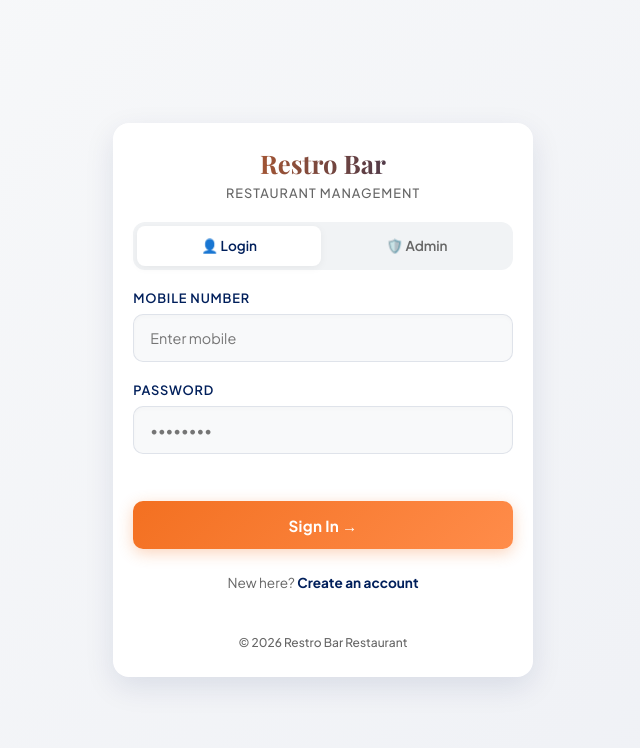
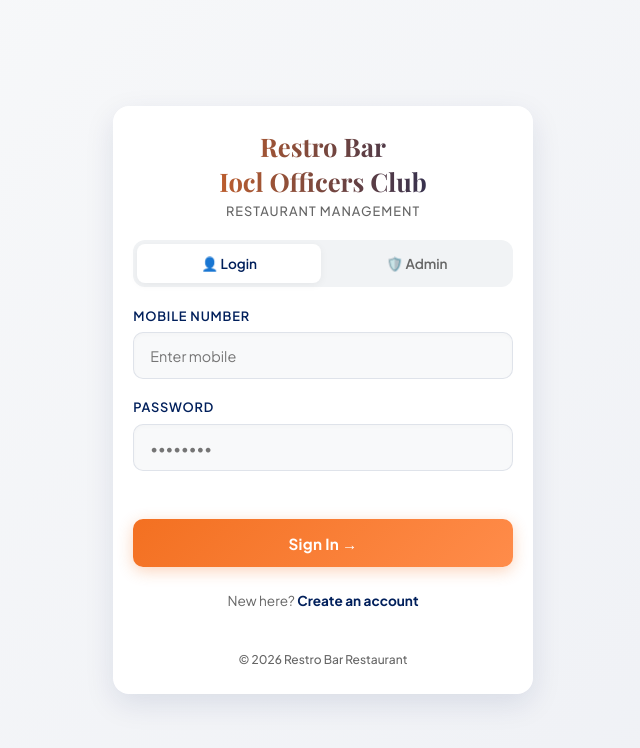
Before and after one commit to hrdrishti/Officer_club, a plain HTML site: page login.html in a window 1280 px wide. Shown: the whole page, without its empty margins (317-957 px from the left). Drawn offline with nearby package versions, Linux system fonts and the light colour scheme; a web font is replaced by a local one.

Commit message:
Update login.html

```diff
--- a/login.html
+++ b/login.html
@@ -296,6 +296,7 @@
 
             <div class="login-logo">
                 <h1>Restro Bar</h1>
+                <h1>Iocl Officers Club</h1>
                 <p>Restaurant Management</p>
             </div>
 
@@ -500,4 +501,5 @@
     <script src="protect.js"></script>
 </body>
 
+
 </html>
```
